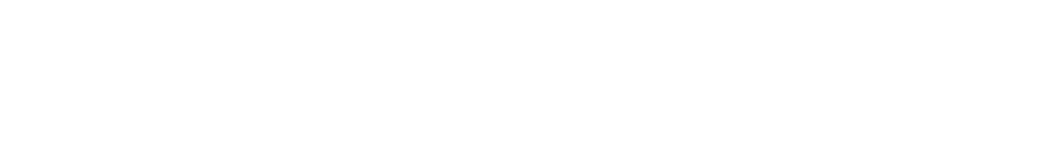
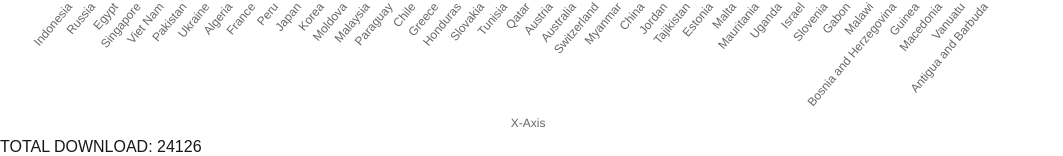
Before and after one commit to krisnaganesha1609/aka-tubes, a Next.js app: page /view-data in a window 1280 px wide. Before the commit this address had no page. Shown: the part 865-1021 px from the top of the page, without its empty margins (0-1063 px from the left). Before the commit the page ends 800 px from the top, so only its background shows below. Built offline with nearby package versions, Linux system fonts and the light colour scheme.

Commit message:
feat: view data page

```diff
--- /dev/null
+++ b/src/app/view-data/page.tsx
@@ -0,0 +1,35 @@
+import { promises as fs } from "fs";
+import MyCharts from "../../components/charts";
+
+export default async function ViewData() {
+  const file = await fs.readFile(
+    process.cwd() + "/public/[UPDATED]trm_miui.json",
+    "utf8"
+  );
+  const data = JSON.parse(file);
+  const osesLabel = data.oses;
+  const osesData = data.oses_total;
+  const countryLabel = data.countries_name;
+  const countryData = data.countries_total;
+
+  return (
+    <div className={`flex flex-col align-middle items-center`}>
+      <div className=" mt-24 items-center text-center ">
+        <MyCharts
+          title="Data by OS"
+          labels={osesLabel}
+          datasets={osesData}
+          maxY={20000}
+        />
+        <div className="my-10" />
+        <MyCharts
+          title="Data by Country"
+          labels={countryLabel}
+          datasets={countryData}
+          maxY={5000}
+        />
+        <h1>TOTAL DOWNLOAD: {data.total}</h1>
+      </div>
+    </div>
+  );
+}
```
